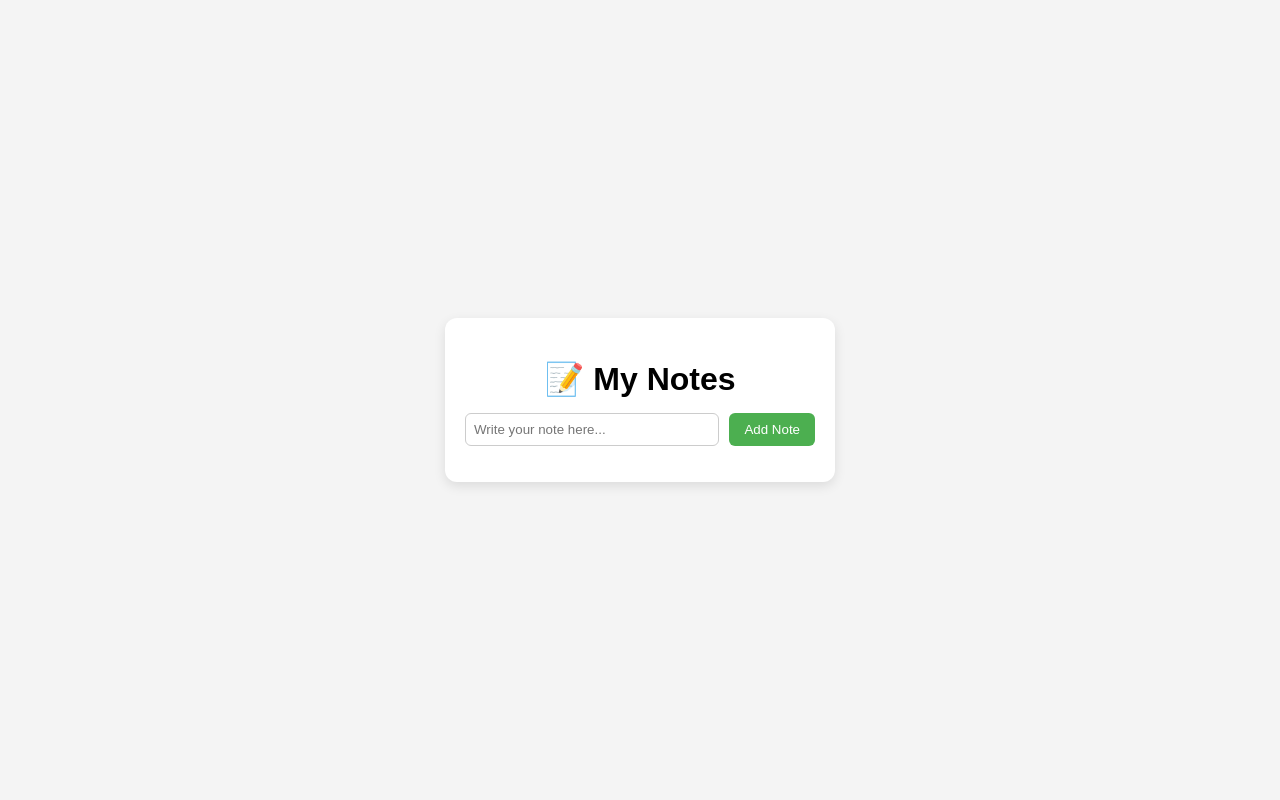
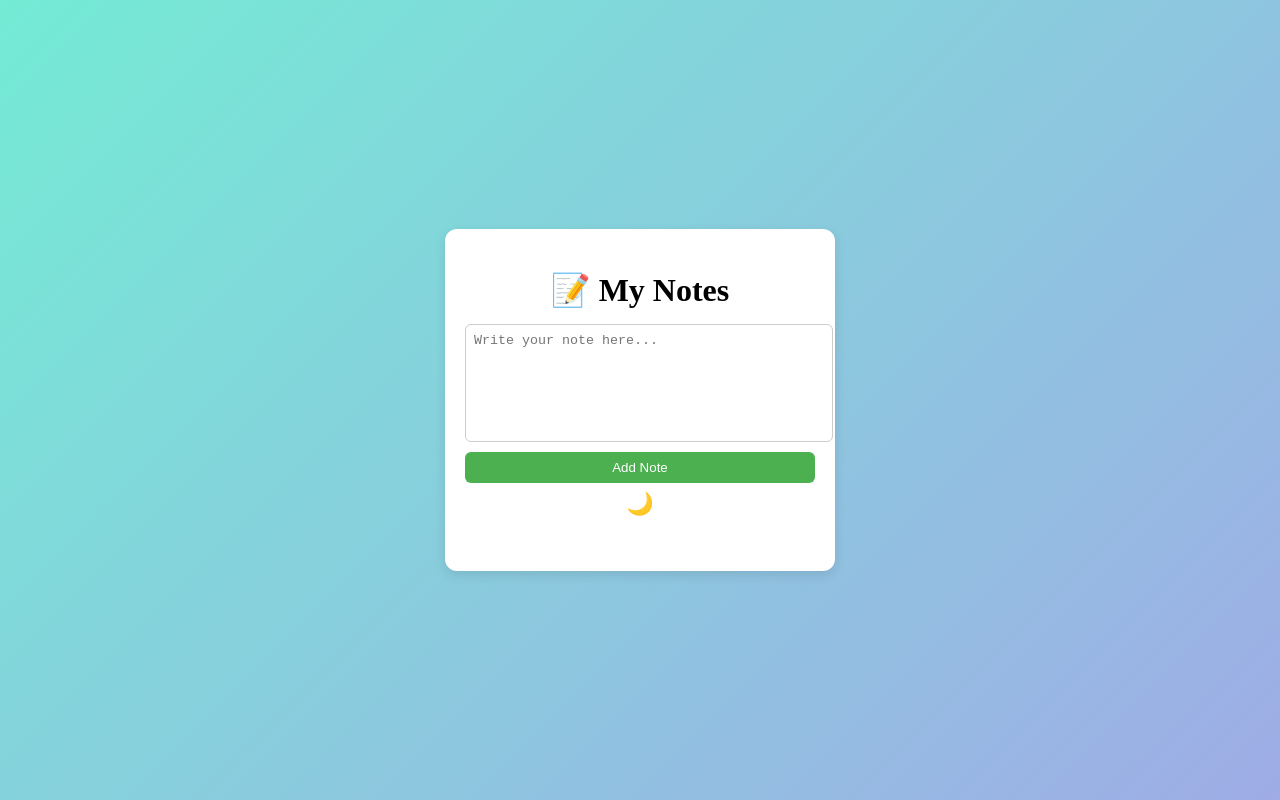
Before and after one commit to Suhas-H-N/notes-app, a plain HTML site: page index.html in a window 1280 px wide. Drawn offline with Linux system fonts and the light colour scheme.

Commit message:
Step 4: Add dark/light theme toggle with icon and UI improvements

```diff
--- a/index.html
+++ b/index.html
@@ -12,9 +12,10 @@
     <h1>📝 My Notes</h1>
 
     <div class="note-input">
-      <input type="text" id="noteText" placeholder="Write your note here...">
-      <button onclick="addNote()">Add Note</button>
-    </div>
+  <textarea id="noteText" placeholder="Write your note here..."></textarea>
+  <button onclick="addNote()">Add Note</button>
+  </div>
+  <button id="themeToggle" onclick="toggleTheme()">🌙</button>
 
     <ul id="notesList" class="notes-list"></ul>
   </div>
--- a/script.js
+++ b/script.js
@@ -18,3 +18,28 @@ function addNote() {
 
   document.getElementById("noteText").value = "";
 }
+
+// Load saved theme on start
+window.onload = function () {
+  showNotes();
+
+  const savedTheme = localStorage.getItem("theme");
+  if (savedTheme === "dark") {
+    document.body.classList.add("dark");
+    document.getElementById("themeToggle").textContent = "☀️";
+  }
+};
+
+// Toggle theme when icon clicked
+function toggleTheme() {
+  const isDark = document.body.classList.toggle("dark");
+  const btn = document.getElementById("themeToggle");
+
+  if (isDark) {
+    btn.textContent = "☀️";
+    localStorage.setItem("theme", "dark");
+  } else {
+    btn.textContent = "🌙";
+    localStorage.setItem("theme", "light");
+  }
+}
--- a/style.css
+++ b/style.css
@@ -1,6 +1,6 @@
 body {
-  font-family: Arial, sans-serif;
-  background-color: #f4f4f4;
+  font-family: "Times New Roman", Times, serif;
+  background: linear-gradient(135deg, #74ebd5, #9face6);
   display: flex;
   justify-content: center;
   align-items: center;
@@ -23,8 +23,17 @@ h1 {
 
 .note-input {
   display: flex;
+  flex-direction: column;
   gap: 10px;
-  margin-bottom: 15px;
+}
+
+textarea {
+  width: 100%;
+  height: 100px;
+  padding: 8px;
+  border: 1px solid #ccc;
+  border-radius: 6px;
+  resize: none;
 }
 
 input {
@@ -33,6 +42,7 @@ input {
   border: 1px solid #ccc;
   border-radius: 6px;
 }
+
 
 button {
   padding: 8px 15px;
@@ -45,6 +55,30 @@ button {
 
 button:hover {
   background-color: #45a049;
+}
+
+#themeToggle {
+  background: transparent;
+  border: none;
+  font-size: 22px;
+  cursor: pointer;
+  margin-bottom: 10px;
+}
+
+body.dark {
+  background: #121212;
+  color: white;
+}
+
+body.dark .container {
+  background: #1e1e1e;
+}
+
+body.dark textarea,
+body.dark input {
+  background: #2c2c2c;
+  color: white;
+  border: 1px solid #555;
 }
 
 .notes-list {
```
